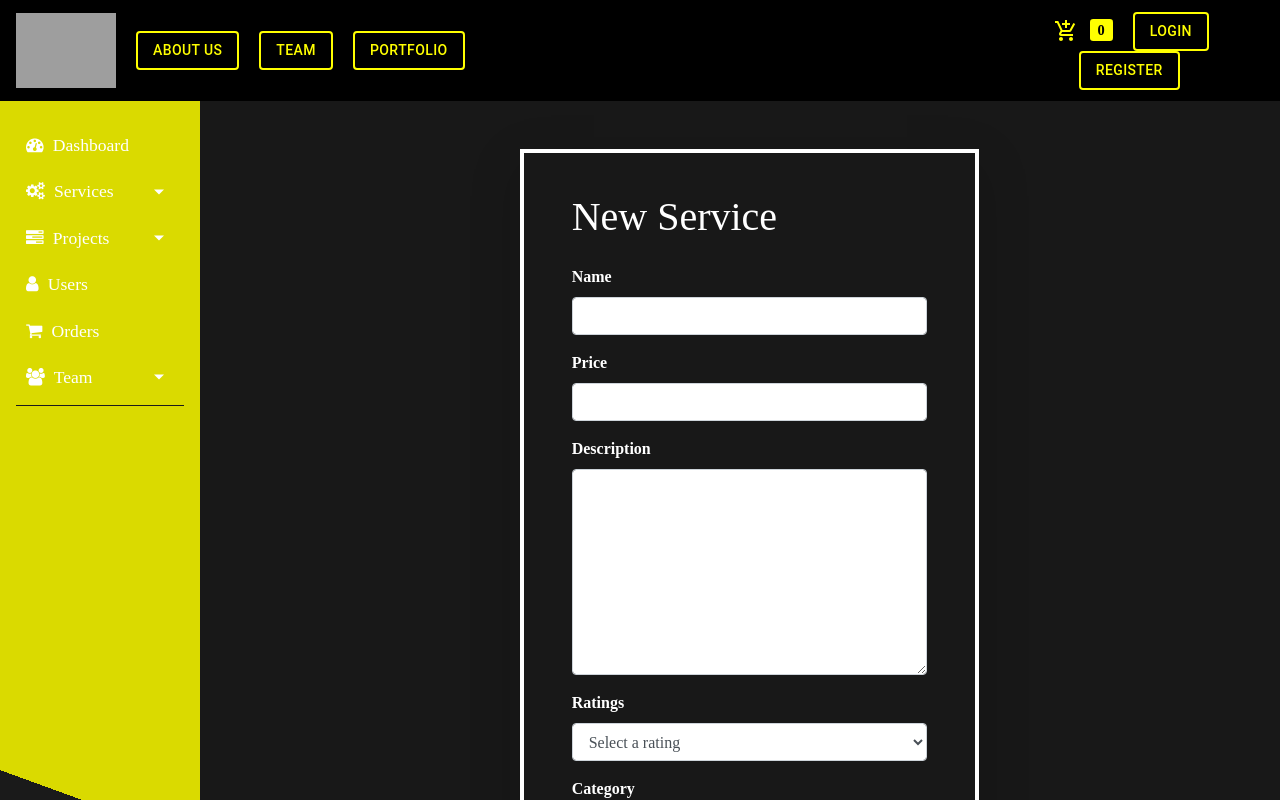
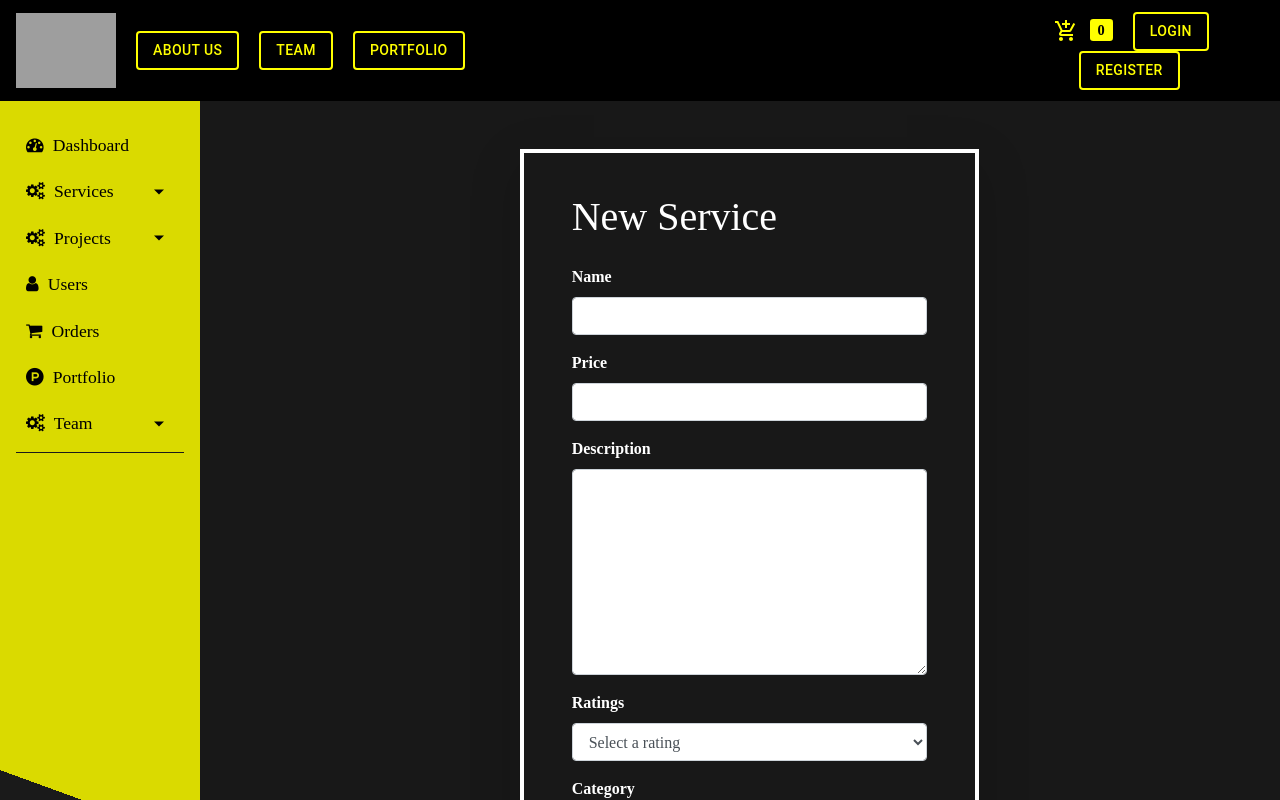
Before and after one commit to RyouKinoshita/myrmidons, a React (Create React App) app in the folder frontend/: page /admin/service/new in a window 1280 px wide. Built offline with nearby package versions, Linux system fonts and the light colour scheme; grey boxes are pictures that could not be loaded; a web font is replaced by a local one.

Commit message:
Dashboard Enhanced Frontend

```diff
--- a/frontend/src/App.css
+++ b/frontend/src/App.css
@@ -618,6 +618,19 @@ footer {
   margin-right: -1px;
 }
 
+.chart-container {
+  margin-bottom: 20px;
+  width:1250px;
+  padding: 20px;
+  border: 1px solid #ccc;
+  border-radius: 5px;
+  background-color: #f9f9f9;
+  color: yellow;
+}
+.chart-container h2 {
+  margin-top: 0;
+  color: black;
+}
 /* User Profile */
 
 .avatar-profile {
--- a/frontend/src/Components/Admin/Calendar.js
+++ b/frontend/src/Components/Admin/Calendar.js
@@ -54,14 +54,14 @@ const DashboardCalendar = () => {
 
   return (
     <div>
-      <h2>Dashboard Calendar</h2>
+      <h2 style={{color:"yellow"}}>Calendar of Services</h2>
       <Calendar
         localizer={localizer}
         events={formattedEvents}
         startAccessor="start"
         endAccessor="end"
         // Other props and event handlers as needed
-        style={{ height: 800 }} // Adjust height as per your layout
+        style={{ height: 800, color:"yellow", backgroundColor:"black", fontWeight:"bold" }} // Adjust height as per your layout
       />
     </div>
   );
--- a/frontend/src/Components/Admin/MonthlySalesChart.js
+++ b/frontend/src/Components/Admin/MonthlySalesChart.js
@@ -40,7 +40,7 @@ export default function MonthlySalesChart() {
   }, []);
 
   return (
-    <ResponsiveContainer width="50%" height={600}>
+    <ResponsiveContainer width="100%" height={250}>
       <LineChart
         width={600}
         height={300}
--- a/frontend/src/Components/Admin/ServiceSalesChart.js
+++ b/frontend/src/Components/Admin/ServiceSalesChart.js
@@ -64,8 +64,8 @@ const ServiceSalesChart = () => {
   }, []);
 
   return (
-    <ResponsiveContainer width="90%" height={1000}>
-      <PieChart width={1000} height={1000}>
+    <ResponsiveContainer width="90%" height={600}>
+      <PieChart width={1000} height={400}>
         <Pie
           dataKey="totalSales"
           nameKey="_id"
--- a/frontend/src/Components/Admin/SideBar.js
+++ b/frontend/src/Components/Admin/SideBar.js
@@ -7,8 +7,8 @@ const Sidebar = () => {
       <nav id="sidebar">
         <ul className="list-unstyled components">
           <li>
-            <Link to="/dashboard">
-              <i className="fa fa-tachometer"></i> Dashboard
+            <Link to="/dashboard" style={{color:"black"}}>
+              <i className="fa fa-tachometer" style={{color:"black"}}></i> Dashboard
             </Link>
           </li>
 
@@ -18,19 +18,20 @@ const Sidebar = () => {
               data-toggle="collapse"
               aria-expanded="false"
               className="dropdown-toggle"
+              style={{color:"black"}}
             >
-              <i className="fa fa-cogs"></i> Services
+              <i className="fa fa-cogs"style={{color:"black"}}></i> Services
             </a>
             <ul className="collapse list-unstyled" id="serviceSubmenu">
               <li>
-                <Link to="/admin/service">
-                  <i className="fa fa-clipboard"></i> All
+                <Link to="/admin/service" style={{color:"black"}}>
+                  <i className="fa fa-clipboard" style={{color:"black"}}></i> All
                 </Link>
               </li>
 
               <li>
-                <Link to="/admin/service/new">
-                  <i className="fa fa-plus"></i> Create
+                <Link to="/admin/service/new" style={{color:"black"}}>
+                  <i className="fa fa-plus" style={{color:"black"}}></i> Create
                 </Link>
               </li>
             </ul>
@@ -38,37 +39,44 @@ const Sidebar = () => {
 
           <li>
             <a
-              href="#projectSubmenu"
+              href="#serviceSubmenu"
               data-toggle="collapse"
               aria-expanded="false"
               className="dropdown-toggle"
+              style={{color:"black"}}
             >
-              <i className="fa fa-tasks"></i> Projects
+              <i className="fa fa-cogs" style={{color:"black"}}></i> Projects
             </a>
-            <ul className="collapse list-unstyled" id="projectSubmenu">
+            <ul className="collapse list-unstyled" id="serviceSubmenu">
               <li>
-                <Link to="/admin/portfolio">
-                  <i className="fa fa-clipboard"></i> All
+                <Link to="/admin/portfolio" style={{color:"black"}}>
+                  <i className="fa fa-clipboard" style={{color:"black"}}></i> All
                 </Link>
               </li>
 
               <li>
-                <Link to="/admin/portfolio/new">
-                  <i className="fa fa-plus"></i> Create
+                <Link to="/admin/portfolio/new" style={{color:"black"}}>
+                  <i className="fa fa-plus" style={{color:"black"}}></i> Create
                 </Link>
               </li>
             </ul>
           </li>
 
           <li>
-            <Link to="/admin/users">
-              <i className="fa fa-user"></i> Users
+            <Link to="/admin/users" style={{color:"black"}}>
+              <i className="fa fa-user" style={{color:"black"}}></i> Users
             </Link>
           </li>
 
           <li>
-            <Link to="/admin/orders">
-              <i className="fa fa-shopping-cart"></i> Orders
+            <Link to="/admin/orders"style={{color:"black"}}>
+              <i className="fa fa-shopping-cart" style={{color:"black"}}></i> Orders
+            </Link>
+          </li>
+
+          <li>
+            <Link to="/admin/portfolio" style={{color:"black"}}>
+              <i className="fa fa-product-hunt" style={{color:"black"}}></i> Portfolio
             </Link>
           </li>
 
@@ -78,19 +86,20 @@ const Sidebar = () => {
               data-toggle="collapse"
               aria-expanded="false"
               className="dropdown-toggle"
+              style={{color:"black"}}
             >
-              <i className="fa fa-users"></i> Team
+              <i className="fa fa-cogs" style={{color:"black"}}></i> Team
             </a>
             <ul className="collapse list-unstyled" id="memberSubmenu">
               <li>
-                <Link to="/admin/MemberList">
-                  <i className="fa fa-clipboard"></i> All
+                <Link to="/admin/MemberList" style={{color:"black"}}>
+                  <i className="fa fa-clipboard" style={{color:"black"}}></i> All
                 </Link>
               </li>
 
               <li>
-                <Link to="/admin/NewMember">
-                  <i className="fa fa-plus"></i> Create
+                <Link to="/admin/NewMember" style={{color:"black"}}>
+                  <i className="fa fa-plus" style={{color:"black"}}></i> Create
                 </Link>
               </li>
             </ul>
--- a/frontend/src/Components/Admin/UserSalesChart.js
+++ b/frontend/src/Components/Admin/UserSalesChart.js
@@ -44,7 +44,7 @@ const UserSalesChart = ({ data }) => {
   }, []);
 
   return (
-    <ResponsiveContainer width="50%" height={600}>
+    <ResponsiveContainer width="100%" height={250}>
       {loading ? (
         <Loader />
       ) : (
```
Also changed, not shown: frontend/src/Components/Admin/Dashboard.js (+28 -38 lines).
